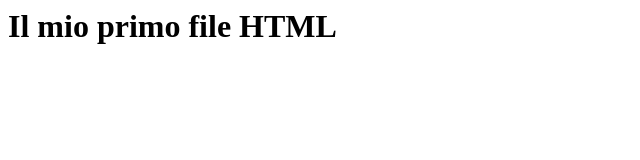
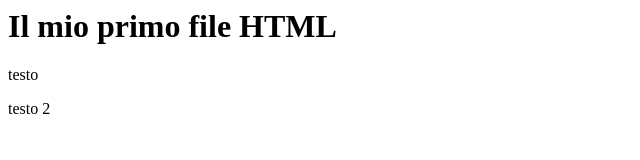
Before and after one commit to David3-bot/my_first_repo, a plain HTML site: page index.html in a window 1280 px wide. Shown: the full height of the page, 0-640 px from the left. Drawn offline with Linux system fonts and the light colour scheme.

Commit message:
aggiunto testo 2

```diff
--- a/index.html
+++ b/index.html
@@ -1 +1,3 @@
 <h1> Il mio primo file HTML</h1>
+<p>testo</p>
+<p>testo 2</p>
```
